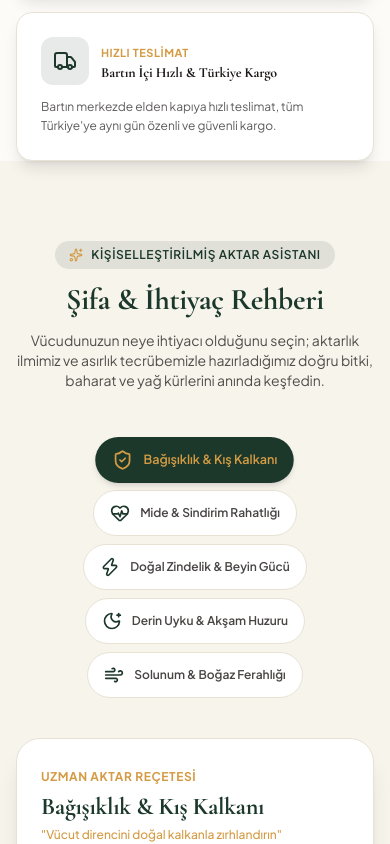
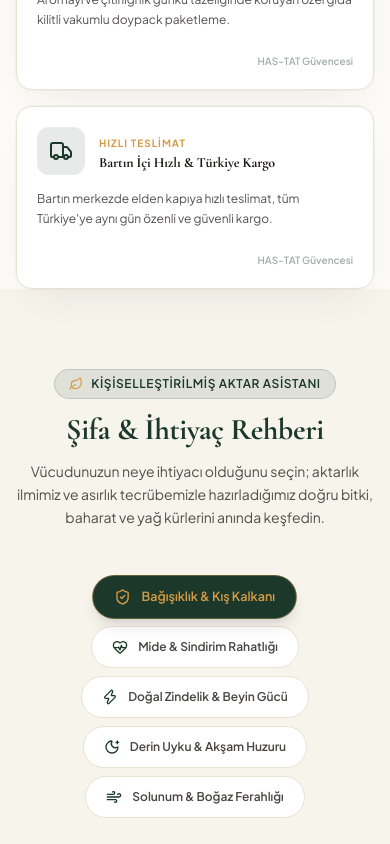
Before and after one commit to ibrahimbalta/hastat, a React (Vite) app: page / in a window 390 px wide. Shown: the part 1560-2404 px from the top of the page. Built offline with nearby package versions, Linux system fonts and the light colour scheme.

Commit message:
feat(remedy): elevate trust badges and remedy assistant with 3D tilt

```diff
--- a/src/components/home/TrustBadges.tsx
+++ b/src/components/home/TrustBadges.tsx
@@ -1,6 +1,7 @@
 import React from 'react';
 import { Flame, ShieldCheck, PackageCheck, Truck } from 'lucide-react';
 import { useSiteData } from '../../context/SiteDataContext';
+import { TiltCard } from '../effects/TiltCard';
 
 export const TrustBadges: React.FC = () => {
   const { data } = useSiteData();
@@ -17,35 +18,52 @@ export const TrustBadges: React.FC = () => {
   };
 
   return (
-    <section className="relative z-10 -mt-8 max-w-7xl mx-auto px-4 sm:px-6 lg:px-8">
-      <div className="grid grid-cols-1 sm:grid-cols-2 lg:grid-cols-4 gap-4">
+    <section className="relative z-20 -mt-10 sm:-mt-12 max-w-7xl mx-auto px-4 sm:px-6 lg:px-8">
+      <div className="grid grid-cols-1 sm:grid-cols-2 lg:grid-cols-4 gap-4 sm:gap-5">
         {trustBadges.map((b) => {
           const Icon = getIcon(b.iconName);
           return (
-            <div
+            <TiltCard
               key={b.id}
-              className="bg-white rounded-2xl p-6 border border-[#e8e2d5] shadow-lg hover:shadow-xl transition-all duration-300 group hover:-translate-y-1"
+              maxTilt={5}
+              glare={true}
+              glareMaxOpacity={0.16}
+              scale={1.02}
+              className="rounded-2xl h-full"
             >
-              <div className="flex items-center gap-3 mb-3">
-                <div className="w-12 h-12 rounded-xl bg-[#1B382B]/10 flex items-center justify-center text-[#1B382B] group-hover:bg-[#1B382B] group-hover:text-[#D49B44] transition-colors">
-                  <Icon className="w-6 h-6" />
+              <div className="h-full bg-white/95 backdrop-blur-md rounded-2xl p-5 sm:p-6 border border-[#e8e2d5] hover:border-[#D49B44]/40 shadow-luxury hover:shadow-luxury-hover transition-all duration-300 group flex flex-col justify-between">
+                <div>
+                  <div className="flex items-center gap-3.5 mb-3.5">
+                    <div className="w-12 h-12 rounded-xl bg-[#1B382B]/10 flex items-center justify-center text-[#1B382B] group-hover:bg-[#1B382B] group-hover:text-[#D49B44] group-hover:shadow-md transition-all duration-300 shrink-0">
+                      <Icon className="w-6 h-6 transition-transform group-hover:scale-110" />
                     </div>
                     <div>
-                  <span className="text-[11px] font-bold uppercase tracking-wider text-[#D49B44]">
+                      <span className="text-[10px] sm:text-[11px] font-bold uppercase tracking-widest text-[#D49B44]">
                         {b.highlight}
                       </span>
-                  <h3 className="text-sm font-bold text-[#1A1615] group-hover:text-[#1B382B] transition-colors">
+                      <h3 className="text-sm font-bold text-[#1A1615] group-hover:text-[#1B382B] transition-colors leading-snug">
                         {b.title}
                       </h3>
                     </div>
                   </div>
-              <p className="text-xs text-[#1A1615]/70 leading-relaxed">
+                  <p className="text-xs text-[#1A1615]/75 leading-relaxed font-normal">
                     {b.desc}
                   </p>
                 </div>
+
+                {/* Subtle bottom gold hairline on hover */}
+                <div className="mt-4 pt-2 border-t border-transparent group-hover:border-[#D49B44]/20 transition-colors flex items-center justify-end">
+                  <span className="text-[10px] text-[#1B382B]/40 group-hover:text-[#D49B44] transition-colors font-semibold">
+                    HAS-TAT Güvencesi
+                  </span>
+                </div>
+              </div>
+            </TiltCard>
           );
         })}
       </div>
     </section>
   );
 };
+
+export default TrustBadges;
--- a/src/components/remedy/RemedyAssistant.tsx
+++ b/src/components/remedy/RemedyAssistant.tsx
@@ -10,11 +10,14 @@ import {
   ShoppingBag,
   AlertCircle,
   Clock,
-  Layers
+  Layers,
+  Leaf
 } from 'lucide-react';
+import confetti from 'canvas-confetti';
 import { useCart } from '../../context/CartContext';
 import { useSiteData } from '../../context/SiteDataContext';
 import { Remedy, Product } from '../../types';
+import { TiltCard } from '../effects/TiltCard';
 
 export const RemedyAssistant: React.FC = () => {
   const { data } = useSiteData();
@@ -33,12 +36,12 @@ export const RemedyAssistant: React.FC = () => {
 
   const getIcon = (name: string) => {
     switch (name) {
-      case 'ShieldCheck': return <ShieldCheck className="w-5 h-5" />;
-      case 'HeartPulse': return <HeartPulse className="w-5 h-5" />;
-      case 'Zap': return <Zap className="w-5 h-5" />;
-      case 'MoonStar': return <MoonStar className="w-5 h-5" />;
-      case 'Wind': return <Wind className="w-5 h-5" />;
-      default: return <Sparkles className="w-5 h-5" />;
+      case 'ShieldCheck': return <ShieldCheck className="w-4 h-4" />;
+      case 'HeartPulse': return <HeartPulse className="w-4 h-4" />;
+      case 'Zap': return <Zap className="w-4 h-4" />;
+      case 'MoonStar': return <MoonStar className="w-4 h-4" />;
+      case 'Wind': return <Wind className="w-4 h-4" />;
+      default: return <Sparkles className="w-4 h-4" />;
     }
   };
 
@@ -46,40 +49,57 @@ export const RemedyAssistant: React.FC = () => {
     recommendedProducts.forEach(prod => {
       addToCart(prod, prod.weightOptions[0].weight, 1);
     });
+
+    // Celebration gold & emerald confetti burst
+    try {
+      confetti({
+        particleCount: 60,
+        spread: 70,
+        origin: { y: 0.65 },
+        colors: ['#D49B44', '#1B382B', '#F3C978', '#FAF7F2'],
+      });
+    } catch {
+      // Fallback if confetti context not available
+    }
+
     showToast(`"${activeRemedy.title}" reçetesindeki tüm ürünler sepete eklendi!`);
   };
 
   return (
-    <section id="sifa-rehberi" className="py-20 bg-[#F7F4EC] relative scroll-mt-20">
-      <div className="max-w-7xl mx-auto px-4 sm:px-6 lg:px-8">
+    <section id="sifa-rehberi" className="py-20 sm:py-24 bg-[#F7F4EC] relative scroll-mt-20 overflow-hidden">
+      {/* Background ambient watermarks */}
+      <div className="absolute top-1/2 left-0 w-96 h-96 bg-[#D49B44]/5 rounded-full blur-3xl pointer-events-none -translate-y-1/2" />
+      <div className="absolute bottom-0 right-0 w-96 h-96 bg-[#1B382B]/5 rounded-full blur-3xl pointer-events-none" />
+
+      <div className="relative max-w-7xl mx-auto px-4 sm:px-6 lg:px-8 z-10">
 
         {/* Section Header */}
         <div className="text-center max-w-3xl mx-auto mb-12 sm:mb-16">
-          <div className="inline-flex items-center gap-2 px-3.5 py-1.5 rounded-full bg-[#1B382B]/10 text-[#1B382B] text-xs font-semibold uppercase tracking-wider mb-3">
-            <Sparkles className="w-3.5 h-3.5 text-[#D49B44]" />
+          <div className="inline-flex items-center gap-2 px-3.5 py-1.5 rounded-full bg-[#1B382B]/10 text-[#1B382B] text-xs font-semibold uppercase tracking-wider mb-3 border border-[#1B382B]/15">
+            <Leaf className="w-3.5 h-3.5 text-[#D49B44]" />
             <span>Kişiselleştirilmiş Aktar Asistanı</span>
           </div>
           <h2 className="font-serif text-3xl sm:text-4xl lg:text-5xl font-bold text-[#1B382B] leading-tight">
             Şifa & İhtiyaç Rehberi
           </h2>
-          <p className="mt-3 text-sm sm:text-base text-[#1A1615]/75">
+          <p className="mt-3 text-sm sm:text-base text-[#1A1615]/75 leading-relaxed">
             Vücudunuzun neye ihtiyacı olduğunu seçin; aktarlık ilmimiz ve asırlık tecrübemizle
             hazırladığımız doğru bitki, baharat ve yağ kürlerini anında keşfedin.
           </p>
         </div>
 
         {/* Remedy Selector Tabs */}
-        <div className="flex flex-wrap items-center justify-center gap-2 sm:gap-3 mb-10">
+        <div className="flex flex-wrap items-center justify-center gap-2 sm:gap-3 mb-12">
           {remedies.map((remedy) => {
             const isSelected = remedy.id === activeRemedy.id;
             return (
               <button
                 key={remedy.id}
                 onClick={() => setActiveRemedyId(remedy.id)}
-                className={`flex items-center gap-2.5 px-4 sm:px-5 py-3 rounded-full text-xs sm:text-sm font-semibold transition-all duration-200 ${
+                className={`flex items-center gap-2.5 px-5 py-3 rounded-full text-xs sm:text-sm font-semibold transition-all duration-300 cursor-pointer ${
                   isSelected
-                    ? 'bg-[#1B382B] text-[#D49B44] shadow-md scale-105'
-                    : 'bg-white text-[#1A1615]/80 hover:bg-white/80 hover:text-[#1B382B] border border-[#e8e2d5]'
+                    ? 'bg-[#1B382B] text-[#D49B44] shadow-lg border border-[#D49B44]/40 scale-105'
+                    : 'bg-white text-[#1A1615]/80 hover:bg-white hover:text-[#1B382B] border border-[#e8e2d5] hover:border-[#D49B44]/40 shadow-xs'
                 }`}
               >
                 <span className={isSelected ? 'text-[#D49B44]' : 'text-[#1B382B]'}>
@@ -92,19 +112,20 @@ export const RemedyAssistant: React.FC = () => {
         </div>
 
         {/* Remedy Card Box */}
-        <div className="bg-white rounded-3xl p-6 sm:p-10 border border-[#e8e2d5] shadow-xl">
+        <div className="bg-white/95 backdrop-blur-md rounded-3xl p-6 sm:p-10 border border-[#e8e2d5] shadow-luxury">
           <div className="grid grid-cols-1 lg:grid-cols-12 gap-8 lg:gap-12 items-start">
 
             {/* Left: Remedy Details & Herbal Recipe */}
             <div className="lg:col-span-5 space-y-6">
               <div>
-                <span className="text-xs font-bold uppercase tracking-wider text-[#D49B44]">
+                <span className="text-xs font-bold uppercase tracking-widest text-[#D49B44] flex items-center gap-1.5">
+                  <Leaf className="w-3.5 h-3.5" />
                   Uzman Aktar Reçetesi
                 </span>
-                <h3 className="font-serif text-2xl sm:text-3xl font-bold text-[#1B382B] mt-1">
+                <h3 className="font-serif text-2xl sm:text-3xl font-bold text-[#1B382B] mt-1.5">
                   {activeRemedy.title}
                 </h3>
-                <p className="text-xs sm:text-sm text-[#D49B44] font-medium mt-1">
+                <p className="text-xs sm:text-sm text-[#D49B44] font-medium mt-1 italic">
                   "{activeRemedy.tagline}"
                 </p>
                 <p className="text-sm text-[#1A1615]/80 mt-3 leading-relaxed">
@@ -129,7 +150,7 @@ export const RemedyAssistant: React.FC = () => {
               </div>
 
               {/* Preparation & Routine Box */}
-              <div className="bg-[#1B382B] text-white p-5 rounded-2xl space-y-3">
+              <div className="bg-[#1B382B] text-white p-5 rounded-2xl space-y-3 shadow-md border border-[#D49B44]/25">
                 <div className="flex items-center gap-2 text-[#D49B44] text-xs font-bold uppercase tracking-wider">
                   <Clock className="w-4 h-4" />
                   <span>Kullanım & Hazırlama Tavsiyesi</span>
@@ -151,7 +172,7 @@ export const RemedyAssistant: React.FC = () => {
               {recommendedProducts.length > 0 && (
                 <button
                   onClick={handleAddAllToCart}
-                  className="w-full flex items-center justify-center gap-2.5 py-3.5 px-6 rounded-2xl bg-[#D49B44] hover:bg-[#b67e2b] text-[#1B382B] font-bold text-sm shadow-md transition-all active:scale-98"
+                  className="w-full flex items-center justify-center gap-2.5 py-3.5 px-6 rounded-2xl bg-[#D49B44] hover:bg-[#b67e2b] text-[#1B382B] font-bold text-sm shadow-md transition-all active:scale-98 cursor-pointer shimmer-effect"
                 >
                   <Layers className="w-4 h-4" />
                   <span>Bu Reçetedeki Tüm Ürünleri Sepete Ekle</span>
@@ -174,15 +195,20 @@ export const RemedyAssistant: React.FC = () => {
                   {recommendedProducts.map((prod) => {
                     const defaultWeight = prod.weightOptions[0] || { weight: '1 Adet', price: prod.basePrice };
                     return (
-                      <div
+                      <TiltCard
                         key={prod.id}
-                        className="bg-[#FDFBF7] rounded-2xl p-4 border border-[#e8e2d5] hover:border-[#D49B44] hover:shadow-md transition-all flex flex-col justify-between group"
+                        maxTilt={4}
+                        glare={true}
+                        glareMaxOpacity={0.15}
+                        scale={1.01}
+                        className="rounded-2xl"
                       >
+                        <div className="bg-[#FDFBF7] rounded-2xl p-4 border border-[#e8e2d5] hover:border-[#D49B44]/60 hover:shadow-md transition-all flex flex-col justify-between group h-full">
                           <div className="flex items-center gap-3 mb-3">
                             <img
                               src={prod.imageUrl}
                               alt={prod.name}
-                            className="w-16 h-16 rounded-xl object-cover shrink-0 cursor-pointer group-hover:scale-105 transition-transform"
+                              className="w-16 h-16 rounded-xl object-cover shrink-0 cursor-pointer group-hover:scale-105 transition-transform border border-[#eee7d9]"
                               onClick={() => setModalProduct(prod)}
                             />
                             <div>
@@ -231,6 +257,7 @@ export const RemedyAssistant: React.FC = () => {
                             </div>
                           </div>
                         </div>
+                      </TiltCard>
                     );
                   })}
                 </div>
@@ -250,3 +277,5 @@ export const RemedyAssistant: React.FC = () => {
     </section>
   );
 };
+
+export default RemedyAssistant;
```
Lines whose indentation alone changed are shown as unchanged.
